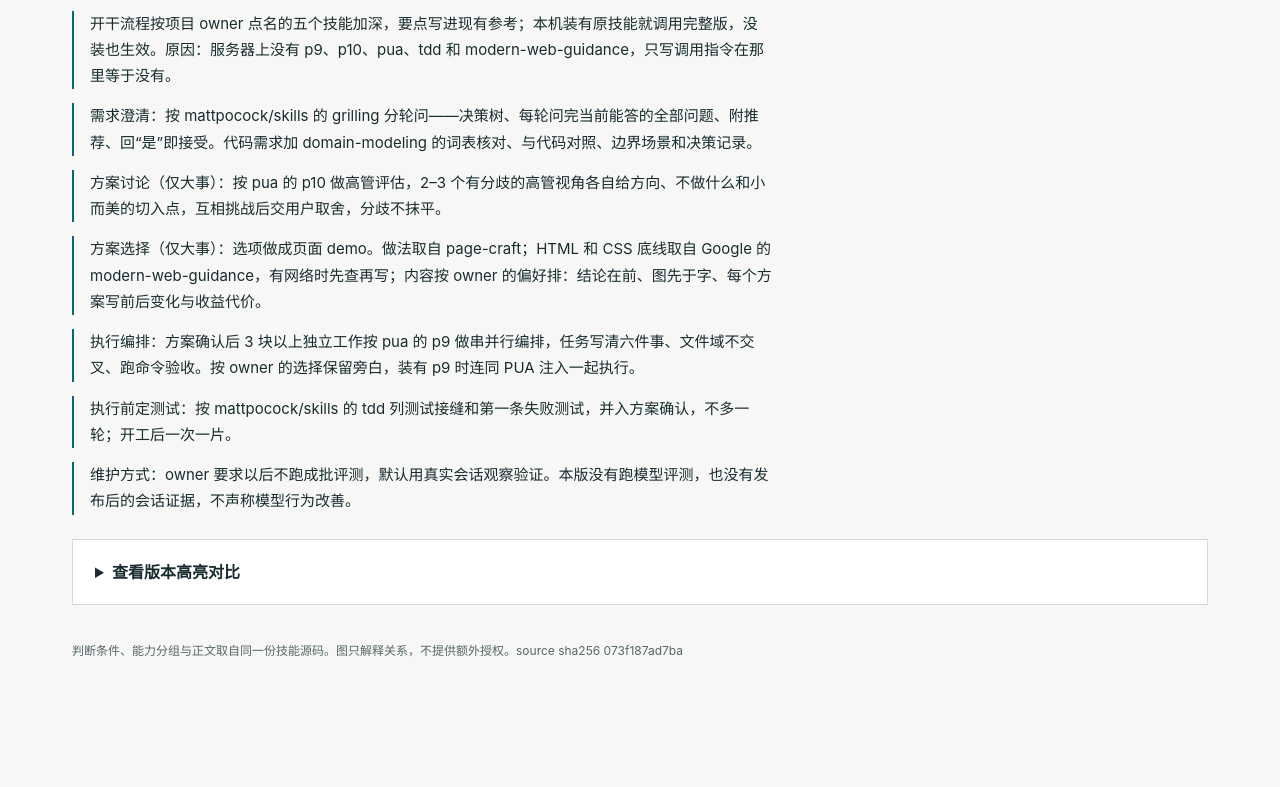
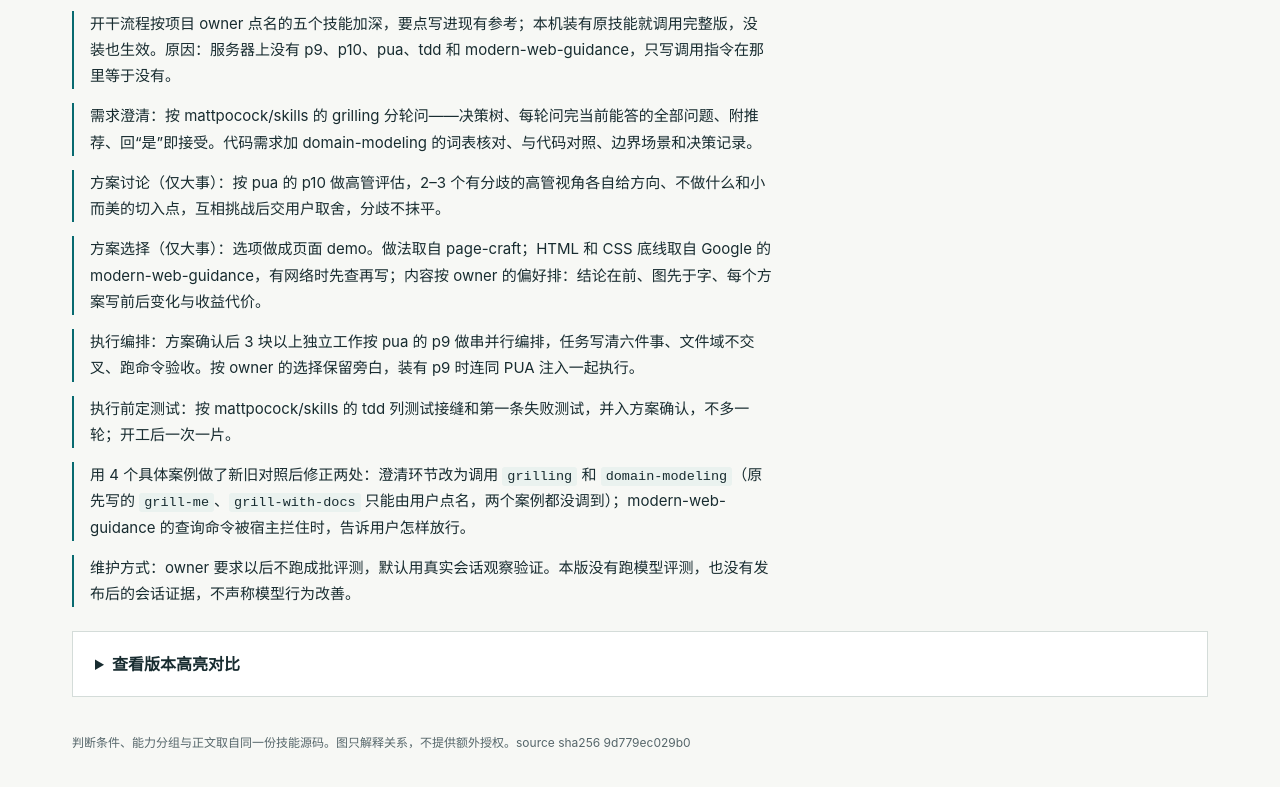
Before and after one commit to qzl0215/workflow, a plain HTML site: page docs/workflow-visual-map.html in a window 1280 px wide. Shown: the part 1171-1958 px from the top of the page. Before the commit the page ends 1902 px from the top, so only its background shows below. Drawn offline with Linux system fonts and the light colour scheme.

Commit message:
Call the invocable grilling skills and explain blocked guidance lookups
Co-Authored-By: Claude Fable 5.2 <noreply@anthropic.com>

````diff
--- a/docs/workflow-visual-map.html
+++ b/docs/workflow-visual-map.html
@@ -17,7 +17,7 @@ a{color:var(--accent);text-underline-offset:4px}button,input,select{font:inherit
 @media(max-width:600px){.flow{padding:16px}.flow-grid{grid-template-columns:1fr}.flow-node{min-height:0;padding:13px 16px;display:grid;grid-template-columns:1fr 1fr;align-items:center;gap:4px 10px}.flow-node small{grid-column:1;font-size:11px}.flow-node strong{grid-column:1;grid-row:2;margin:0;font-size:18px}.flow-node span{grid-column:2;grid-row:1/3;text-align:right;font-size:12px}.connector{transform:rotate(90deg);font-size:22px;height:26px;line-height:26px}.return-line{position:static;border:0;width:auto;height:auto;margin-top:14px}.return-line:before{display:none}.return-line span{position:static;background:transparent;display:block;text-align:center;font-size:12px;white-space:normal}.return-line span:before{content:'↩ ';font-size:16px}}
 </style></head><body>
 <div class="topbar"><a class="brand" href="#overview">WORKFLOW / 5.5.0</a><nav aria-label="页面导航"><a href="#changes">本版变化</a><a href="#review">版本对比</a><a href="../README.md">使用说明</a></nav></div>
-<main data-source-digest="073f187ad7ba">
+<main data-source-digest="9d779ec029b0">
 <header id="overview" class="hero"><div><span class="eyebrow">工作地图 / 按需运行</span><h1>先分清任务，<br><span>再把结果做实。</span></h1><p>先看工作路径，点节点查判断条件。<br>每项能力的使用条件、做法和完整原文都可直接查看。</p></div><div class="hero-note"><p><b>AI 读得省</b>：精简入口，缺什么才读什么。</p><p><b>人读得懂</b>：先看关系，细节随时展开。</p><a href="#doc-534b494c4c2e6d64">查看 AI 入口与完整规则 ↗</a></div></header>
 <figure class="flow" aria-label="工作闭环示意图：判断请求，按需补齐能力，验证结果；仍有就绪工作则继续。">
 <div class="flow-grid" role="tablist" aria-label="选择要了解的环节">
@@ -35,9 +35,10 @@ a{color:var(--accent);text-underline-offset:4px}button,input,select{font:inherit
 <p class="rule">方案选择（仅大事）：选项做成页面 demo。做法取自 page-craft；HTML 和 CSS 底线取自 Google 的 modern-web-guidance，有网络时先查再写；内容按 owner 的偏好排：结论在前、图先于字、每个方案写前后变化与收益代价。</p>
 <p class="rule">执行编排：方案确认后 3 块以上独立工作按 pua 的 p9 做串并行编排，任务写清六件事、文件域不交叉、跑命令验收。按 owner 的选择保留旁白，装有 p9 时连同 PUA 注入一起执行。</p>
 <p class="rule">执行前定测试：按 mattpocock/skills 的 tdd 列测试接缝和第一条失败测试，并入方案确认，不多一轮；开工后一次一片。</p>
+<p class="rule">用 4 个具体案例做了新旧对照后修正两处：澄清环节改为调用 <code>grilling</code> 和 <code>domain-modeling</code>（原先写的 <code>grill-me</code>、<code>grill-with-docs</code> 只能由用户点名，两个案例都没调到）；modern-web-guidance 的查询命令被宿主拦住时，告诉用户怎样放行。</p>
 <p class="rule">维护方式：owner 要求以后不跑成批评测，默认用真实会话观察验证。本版没有跑模型评测，也没有发布后的会话证据，不声称模型行为改善。</p></div></section>
 <details id="review" class="review"><summary>查看版本高亮对比</summary><p>上方说明来自目标版本的 CHANGELOG。这里保留可复查的源码差异。</p><div>下载 <a href="https://github.com/qzl0215/workflow/releases/latest">正式 Release</a> 的 workflow-review.html 查看版本差异。</div><div class="toolbar" id="diff-controls"><label>内容 <select id="scope"><option value="rules">技能规则与参考</option><option value="all">全部源码（含维护工具）</option></select></label><label>布局 <select id="layout"><option value="side-by-side">并排</option><option value="line-by-line">逐行</option></select></label></div><p id="diff-status" role="status"></p><div id="diff"></div></details>
-<footer>判断条件、能力分组与正文取自同一份技能源码。图只解释关系，不提供额外授权。source sha256 073f187ad7ba</footer></main>
+<footer>判断条件、能力分组与正文取自同一份技能源码。图只解释关系，不提供额外授权。source sha256 9d779ec029b0</footer></main>
 <dialog class="reader" id="reader" aria-label="技能详细阅读"><div class="reader-bar"><span>技能细节 / 与 AI 使用的正文一致</span><button id="close-reader" autofocus>关闭 ×</button></div><details class="reference" id="doc-534b494c4c2e6d64" data-path="SKILL.md" hidden><summary>工作流</summary><div class="reference-context"><span class="label">何时调用</span></div><details class="raw-source"><summary>查看完整 Markdown 原文</summary><pre>---
 name: workflow
 description: 推进用户目标与已授权任务：新功能、改版、部署到生产或方向不清的任务，开干前先澄清、确认需求契约、再让用户选方案；小事和已确认的工作直接做，轻量验真并完成交付。用户说 grill-me、要求先问清楚或挑战方案时先做深度质询。需求讨论和审查不自动授权实施；纯事实问答直接回答。
@@ -262,6 +263,8 @@ npx -y modern-web-guidance@latest search &quot;&lt;2–5 个英文词，如 resp
 npx -y modern-web-guidance@latest retrieve &quot;&lt;id&gt;&quot;
 ```
 
+命令被宿主权限拦住时不重试，交付时告诉用户一次：放行 `npx -y modern-web-guidance@latest *` 后才能查。
+
 查不了时守住这几条：
 
 - 优先用浏览器原生能力，不手写替代品也不为它加依赖：弹层用 `&lt;dialog&gt;` 和 popover，折叠用 `&lt;details&gt;`，动作用 `&lt;button&gt;`，跳转用 `&lt;a&gt;`。
@@ -294,6 +297,7 @@ demo 只证明方向可供判断，不是成品验收。
 <p>写 HTML 和 CSS 的底线取自 Google 的 modern-web-guidance。有网络时先查再写，每个界面能力查一次：</p>
 <pre><code>npx -y modern-web-guidance@latest search &quot;&lt;2–5 个英文词，如 responsive data table&gt;&quot;
 npx -y modern-web-guidance@latest retrieve &quot;&lt;id&gt;&quot;</code></pre>
+<p>命令被宿主权限拦住时不重试，交付时告诉用户一次：放行 <code>npx -y modern-web-guidance@latest *</code> 后才能查。</p>
 <p>查不了时守住这几条：</p>
 <p class="rule">优先用浏览器原生能力，不手写替代品也不为它加依赖：弹层用 <code>&lt;dialog&gt;</code> 和 popover，折叠用 <code>&lt;details&gt;</code>，动作用 <code>&lt;button&gt;</code>，跳转用 <code>&lt;a&gt;</code>。</p>
 <p class="rule">语义结构：一个 <code>&lt;h1&gt;</code>，标题不跳级，内容放进 <code>&lt;main&gt;</code>、<code>&lt;nav&gt;</code> 等区域，设置 <code>lang</code> 和 viewport。</p>
@@ -393,7 +397,7 @@ npx -y modern-web-guidance@latest retrieve &quot;&lt;id&gt;&quot;</code></pre>
 
 ## 怎么问
 
-做法取自 mattpocock/skills 的 grilling。本机装有时直接调用：非代码需求用 `grill-me`，代码需求用 `grill-with-docs`；没装就按下面做。
+做法取自 mattpocock/skills 的 grill-me 和 grill-with-docs。这两个入口只能由用户点名，模型要调用的是它们背后的技能：非代码需求调用 `grilling`，代码需求调用 `grilling` 和 `domain-modeling`。本机装有就调用，没装就按下面做。
 
 - 把要定的事排成决策树：每个决定下面挂着依赖它的决定。
 - 分轮问。每轮只问前提已定、现在就能答的全部问题，一次问完并编号；依赖本轮答案的问题留到下一轮。
@@ -417,7 +421,7 @@ npx -y modern-web-guidance@latest retrieve &quot;&lt;id&gt;&quot;</code></pre>
 <p>用户要求 <code>grill-me</code>、先问清楚再做、挑毛病或挑战方案时使用，不限于这些字面说法；难逆决策、高代价实施、探索型需求（新算法、新判定口径、数据规则）、关键假设缺少证据或强证据冲突时，方案定稿前自行使用。</p>
 <p>用户要求质询时，质询就是本轮交付；开干流程的需求澄清也按本参考的方法问。不替用户回答后直接出完整方案，也不用调研拖过提问。自行触发时说明正在挑战哪项假设及原因。</p>
 <h3>怎么问</h3>
-<p>做法取自 mattpocock/skills 的 grilling。本机装有时直接调用：非代码需求用 <code>grill-me</code>，代码需求用 <code>grill-with-docs</code>；没装就按下面做。</p>
+<p>做法取自 mattpocock/skills 的 grill-me 和 grill-with-docs。这两个入口只能由用户点名，模型要调用的是它们背后的技能：非代码需求调用 <code>grilling</code>，代码需求调用 <code>grilling</code> 和 <code>domain-modeling</code>。本机装有就调用，没装就按下面做。</p>
 <p class="rule">把要定的事排成决策树：每个决定下面挂着依赖它的决定。</p>
 <p class="rule">分轮问。每轮只问前提已定、现在就能答的全部问题，一次问完并编号；依赖本轮答案的问题留到下一轮。</p>
 <p class="rule">每个问题附推荐答案和理由，措辞让用户回“是”就等于接受推荐。</p>
--- a/workflow-package.json
+++ b/workflow-package.json
@@ -10,9 +10,9 @@
       "SKILL.md": "sha256:9f102150b4e5793a1fe6569b226ee99d82757aabfa93f3b0a20a9c7f7ad9f3cf",
       "references/deliver.md": "sha256:7feb5508bda3f6b2d03c0fd7396d124164b08712f18c390c100635681f0793cc",
       "references/execute.md": "sha256:d46d45f86f4f0e903f73771fc42ca67842f1a54ef43b379451f2ad59f44db0a0",
-      "references/experience.md": "sha256:bf50cb3ed177c85a81c62c9d70476541cb77bd16c69a02ecdfbe7f225795a7ce",
+      "references/experience.md": "sha256:185d51741461d7cafca250584f83fde7cb5bbe4e7e1e324db8022632aaebc8a3",
       "references/frame.md": "sha256:952e5c8f76820b052d2a06e54bacf98e4912f7ca1b34c8707f1133134020ba8b",
-      "references/grill.md": "sha256:537ce3dd385383f8c33830a8cb6b1ed382d0e463809f6cfab6a3b8baeba2ee36",
+      "references/grill.md": "sha256:c27495c92966ade843ae3f0cb39060c67d634d4b72ed08aa6fbdc9491a8b92e9",
       "references/initialize.md": "sha256:769635ca4dfc4e7fadd233ff05815fe80fa5ba9c8bcb6caa5fc378552257a436",
       "references/learn.md": "sha256:28be8770fc74abeb9f9bda359b3471927a660de1dd4ba3f8874f58177f650ae1",
       "references/linear-tracking.md": "sha256:b8828691491520222002a9d54b0c2d7195b961e3a6e13303db1e3df96c52ee04",
````
Also changed, not shown: 3 other files.
